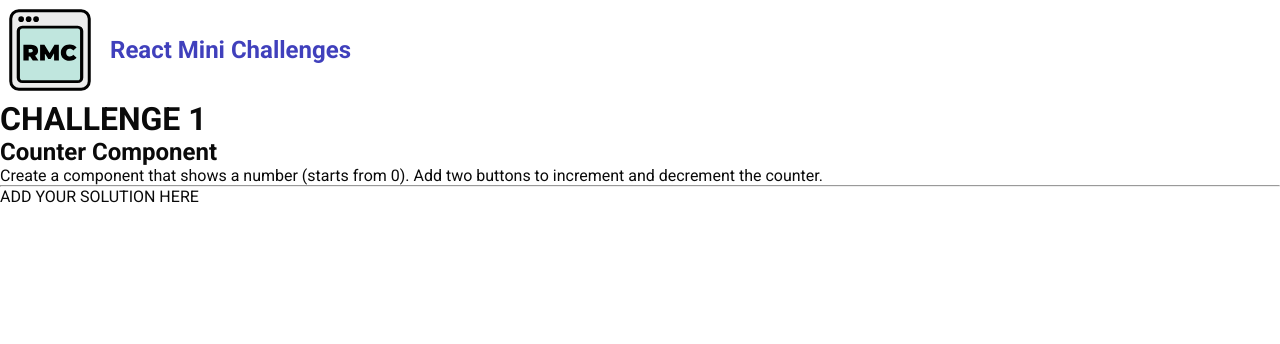
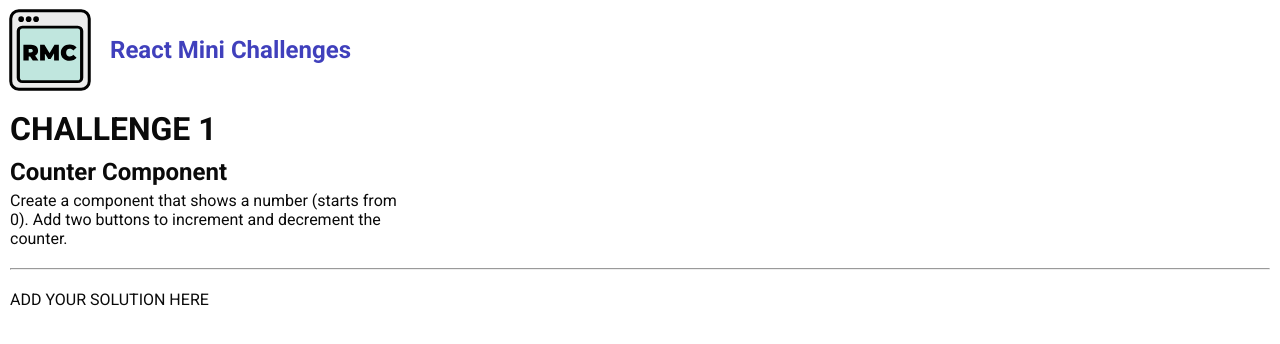
Before and after one commit to josephclander/react-mini-challenges-TS, a React (Vite) app: page /challenge/1 in a window 1280 px wide. Shown: the top 344 px of the page. Built offline with nearby package versions, Linux system fonts and the light colour scheme.

Commit message:
Add Challenge CSS

```diff
--- /dev/null
+++ b/src/routes/Challenge.module.css
@@ -0,0 +1,19 @@
+.Challenge__container {
+  margin: 10px;
+}
+
+.Challenge__heading {
+  margin-bottom: 10px;
+}
+
+.Challenge__title {
+  margin-bottom: 5px;
+}
+
+.Challenge__details {
+    width: 400px;
+}
+
+.Challenge__divider {
+    margin: 20px 0;
+}
--- a/src/routes/Challenge.tsx
+++ b/src/routes/Challenge.tsx
@@ -2,6 +2,7 @@ import { Navigate, useParams } from "react-router-dom";
 
 import challenges from "../assets/challenges.json";
 import solutionComponents from "../solutions/SolutionIndex";
+import styles from "./Challenge.module.css";
 
 const Challenge = () => {
   const { id } = useParams<{ id?: string }>();
@@ -17,11 +18,11 @@ const Challenge = () => {
   }
 
   return (
-    <main>
-      <h1>CHALLENGE {id}</h1>
-      <h2>{challenge.title}</h2>
-      <p>{challenge.details}</p>
-      <hr />
+    <main className={styles.Challenge__container}>
+      <h1 className={styles.Challenge__heading}>CHALLENGE {id}</h1>
+      <h2 className={styles.Challenge__title}>{challenge.title}</h2>
+      <p className={styles.Challenge__details}>{challenge.details}</p>
+      <hr className={styles.Challenge__divider} />
       {SolutionComponent ? <SolutionComponent /> : <p>No solution available</p>}
     </main>
   );
```
